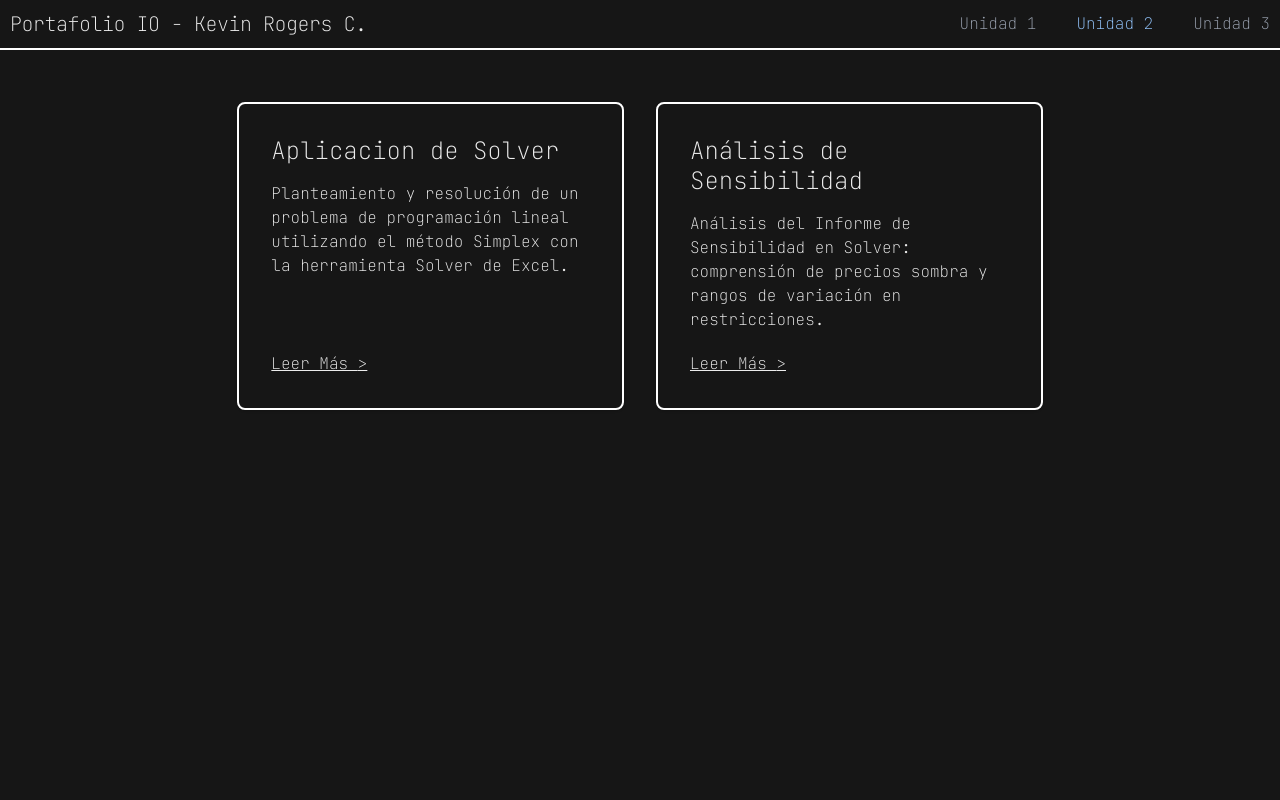
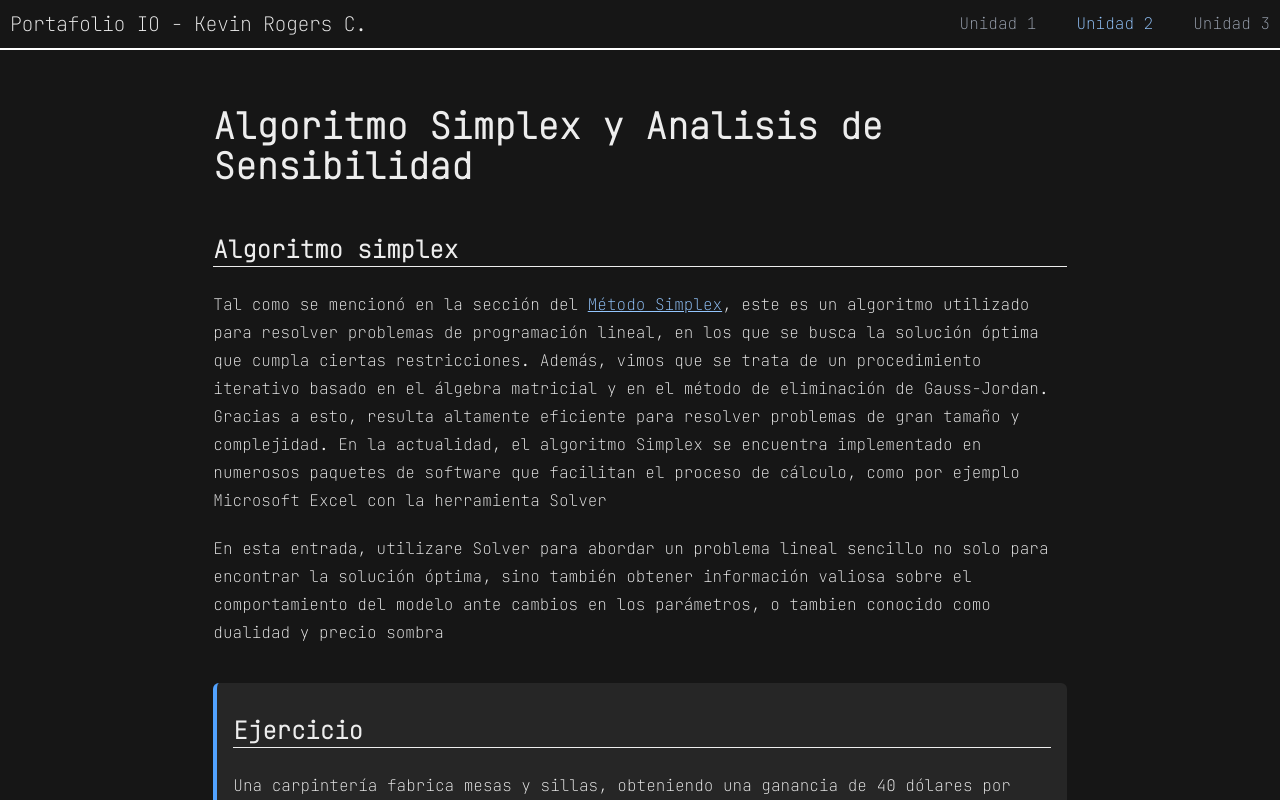
Before and after one commit to KORC-hub/portafolio_io, a Next.js app: page /unit2 in a window 1280 px wide. Shown: the top 800 px of the page. Built offline with nearby package versions, Linux system fonts and the light colour scheme.

Commit message:
add content to unit 2 page

```diff
--- a/src/app/unit2/page.tsx
+++ b/src/app/unit2/page.tsx
@@ -1,21 +1,23 @@
 "use client";
 
 import { useState, useEffect } from "react";
-import TopicCard from "@/components/cards/TopicCard";
-import { Topic } from "@/models/Topic";
+import Image from "next/image";
+import TipCard from "@/components/cards/tipCard";
+import Markdown from "@/components/contentComponents/Markdown";
+import Latex from "@/components/contentComponents/Latex";
 
-export default function Unit1() {
-  const [topicsArray, setTopicsArray] = useState<Topic[]>([]);
+export default function SlackVariables() {
+  const [markdownContent, setMarkdownContent] = useState("");
 
   useEffect(() => {
     const fetchData = async () => {
       try {
-        const response = await fetch(" /data/unit2/unit2Topics.json");
+        const response = await fetch("/text/unit2/unit2.md");
         if (!response.ok) {
-          throw new Error("No se pudo cargar el archivo JSON");
+          throw new Error("No se pudo cargar los archivos Markdown");
         }
-        const data: Topic[] = await response.json();
-        setTopicsArray(data);
+        const markdownText: string = await response.text();
+        setMarkdownContent(markdownText);
       } catch (error) {
         console.error("Error:", error);
       }
@@ -23,18 +25,50 @@ export default function Unit1() {
     fetchData();
   }, []);
 
+  const markdownElements = markdownContent.split("---");
+
   return (
-    <>
-      <section className="sm:my-5 grid grid-cols-1 lg:grid-cols-2 gap-x-8 gap-y-4 px-6">
-        {topicsArray.map((topic) => (
-          <TopicCard
-            key={topic.id}
-            title={topic.title}
-            explain={topic.explain}
-            link={topic.link}
-          ></TopicCard>
-        ))}
-      </section>
-    </>
+    <div className="mb-20">
+      <Markdown>{markdownElements[0]}</Markdown>
+      <TipCard>{markdownElements[1]}</TipCard>
+      <Markdown>{markdownElements[2]}</Markdown>
+      <div className="flex justify-between items-start gap-x-8">
+        <div className="w-1/2 text-sm">
+          <Markdown>{markdownElements[3]}</Markdown>
+          <Latex
+            content={["X_1 = \\text{cantidad de mesas}", "X_2 = \\text{canridad de sillas}"]}
+          />
+          <Markdown>{markdownElements[4]}</Markdown>
+          <Latex content={["40X_1 + 18X_2 = Z_{max}"]} />
+          <Markdown>{markdownElements[5]}</Markdown>
+          <Latex
+            content={[
+              "16X_1 + 2X_2 \\le 640",
+              "6X_1 + 3X_2 \\le 560",
+              "X_1 \\le 80",
+              "X_2 \\le 120",
+              "X_1, X_2 \\ge 0",
+            ]}
+          />
+        </div>
+        <Image
+          className="m-auto"
+          src="/image/SolverSolution/solverSolution.png"
+          width={600}
+          height={600}
+          alt="Tabla 1"
+        />
+      </div>
+      <Markdown>{markdownElements[6]}</Markdown>
+      <Markdown>{markdownElements[7]}</Markdown>
+      <Image
+        className="m-auto"
+        src="/image/SolverSolution/sensitivityReport.png"
+        width={1000}
+        height={1000}
+        alt="Tabla 1"
+      />
+      <Markdown>{markdownElements[8]}</Markdown>
+    </div>
   );
 }
```
